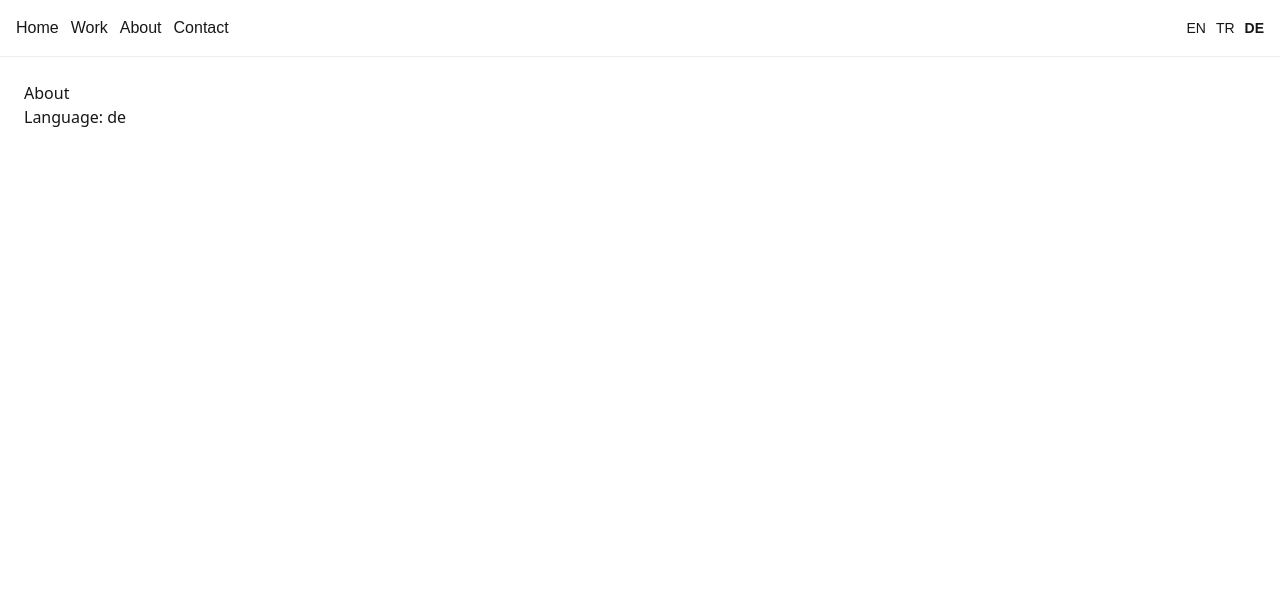
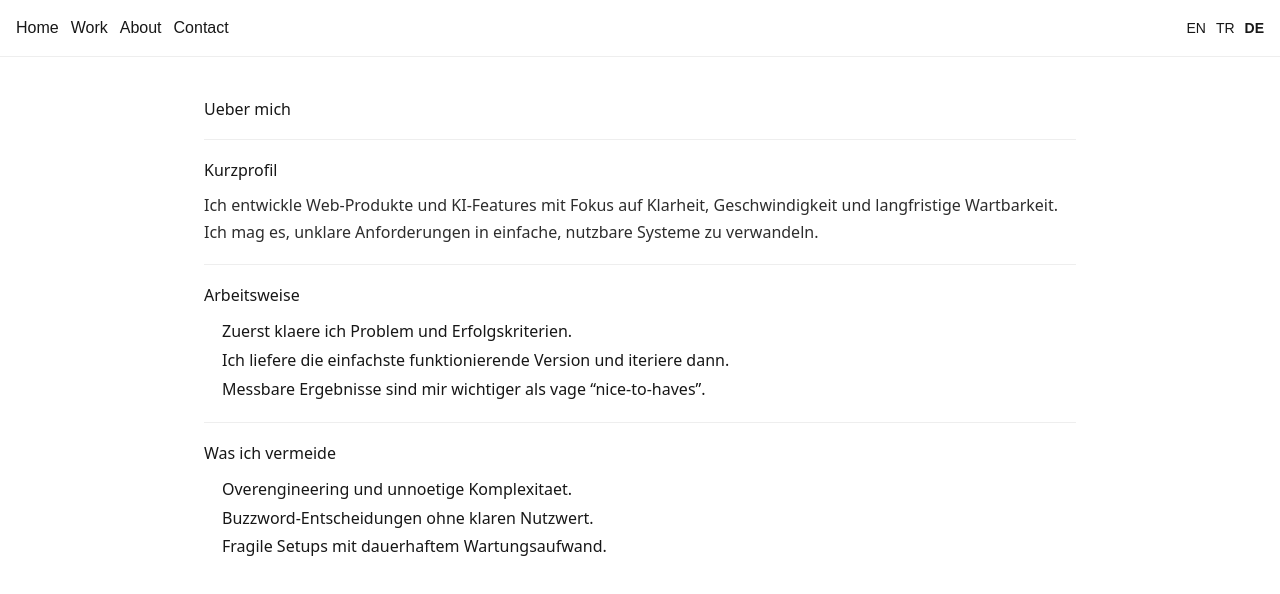
Before and after one commit to GemoCrypto/cagribozgeyik, a Next.js app: page /de/about in a window 1280 px wide. Shown: the top 594 px of the page. Built offline with nearby package versions, Linux system fonts and the light colour scheme.

Commit message:
Add About page content blocks

```diff
--- a/app/[lang]/about/page.tsx
+++ b/app/[lang]/about/page.tsx
@@ -1,10 +1,96 @@
 type Params = { lang: string };
 
+function copy(lang: string) {
+  const c = {
+    en: {
+      title: "About",
+      b1Title: "Short background",
+      b1Body:
+        "I build web products and AI-enabled features with a focus on clarity, speed, and long-term maintainability. I enjoy turning messy requirements into simple, usable systems.",
+      b2Title: "How I work",
+      b2Items: [
+        "I start by clarifying the problem and success criteria.",
+        "I ship the simplest working version first, then iterate.",
+        "I prefer measurable outcomes over vague “nice-to-haves”.",
+      ],
+      b3Title: "What I avoid",
+      b3Items: [
+        "Overengineering and unnecessary complexity.",
+        "Buzzword-driven decisions without clear user value.",
+        "Fragile setups that require constant maintenance.",
+      ],
+    },
+    tr: {
+      title: "Hakkımda",
+      b1Title: "Kısa özet",
+      b1Body:
+        "Web ürünleri ve AI destekli özellikler geliştiriyorum. Önceliğim netlik, hız ve uzun vadede sürdürülebilirlik. Dağınık ihtiyaçları sade ve kullanılabilir sistemlere dönüştürmeyi seviyorum.",
+      b2Title: "Nasıl çalışırım?",
+      b2Items: [
+        "Önce problemi ve başarı kriterini netleştiririm.",
+        "İlk olarak en basit çalışan versiyonu çıkarır, sonra iterasyon yaparım.",
+        "Belirsiz “olsa iyi olur” yerine ölçülebilir çıktıları tercih ederim.",
+      ],
+      b3Title: "Nelerden kaçınırım?",
+      b3Items: [
+        "Gereksiz overengineering ve fazladan karmaşa.",
+        "Kullanıcı değeri net olmayan buzzword kararları.",
+        "Sürekli bakım isteyen kırılgan kurulumlar.",
+      ],
+    },
+    de: {
+      title: "Ueber mich",
+      b1Title: "Kurzprofil",
+      b1Body:
+        "Ich entwickle Web-Produkte und KI-Features mit Fokus auf Klarheit, Geschwindigkeit und langfristige Wartbarkeit. Ich mag es, unklare Anforderungen in einfache, nutzbare Systeme zu verwandeln.",
+      b2Title: "Arbeitsweise",
+      b2Items: [
+        "Zuerst klaere ich Problem und Erfolgskriterien.",
+        "Ich liefere die einfachste funktionierende Version und iteriere dann.",
+        "Messbare Ergebnisse sind mir wichtiger als vage “nice-to-haves”.",
+      ],
+      b3Title: "Was ich vermeide",
+      b3Items: [
+        "Overengineering und unnoetige Komplexitaet.",
+        "Buzzword-Entscheidungen ohne klaren Nutzwert.",
+        "Fragile Setups mit dauerhaftem Wartungsaufwand.",
+      ],
+    },
+  } as const;
+
+  return c[(lang as keyof typeof c) ?? "en"] ?? c.en;
+}
+
 export default function About({ params }: { params: Params }) {
+  const lang = params.lang || "en";
+  const c = copy(lang);
+
   return (
-    <main style={{ padding: 24, fontFamily: "system-ui" }}>
-      <h1>About</h1>
-      <p>Language: {params.lang}</p>
+    <main style={{ padding: 24, fontFamily: "system-ui", maxWidth: 920, margin: "0 auto" }}>
+      <h1 style={{ margin: "16px 0 18px" }}>{c.title}</h1>
+
+      <section style={{ padding: "18px 0", borderTop: "1px solid #eee" }}>
+        <h2 style={{ margin: "0 0 10px" }}>{c.b1Title}</h2>
+        <p style={{ margin: 0, opacity: 0.9, lineHeight: 1.7 }}>{c.b1Body}</p>
+      </section>
+
+      <section style={{ padding: "18px 0", borderTop: "1px solid #eee" }}>
+        <h2 style={{ margin: "0 0 10px" }}>{c.b2Title}</h2>
+        <ul style={{ margin: 0, paddingLeft: 18, lineHeight: 1.8 }}>
+          {c.b2Items.map((it) => (
+            <li key={it}>{it}</li>
+          ))}
+        </ul>
+      </section>
+
+      <section style={{ padding: "18px 0", borderTop: "1px solid #eee" }}>
+        <h2 style={{ margin: "0 0 10px" }}>{c.b3Title}</h2>
+        <ul style={{ margin: 0, paddingLeft: 18, lineHeight: 1.8 }}>
+          {c.b3Items.map((it) => (
+            <li key={it}>{it}</li>
+          ))}
+        </ul>
+      </section>
     </main>
   );
 }
```
